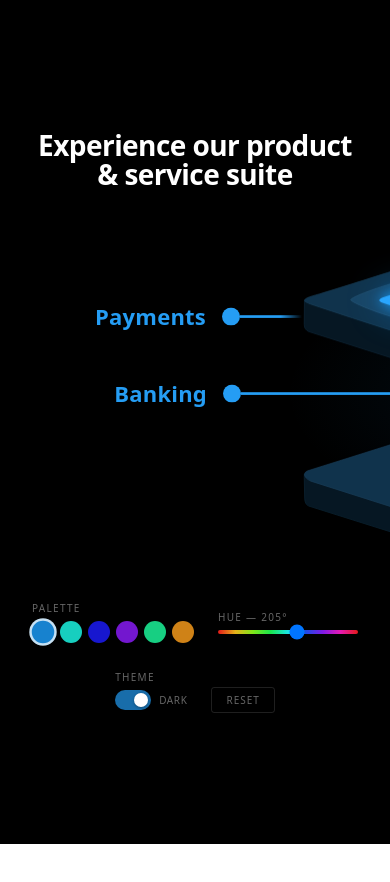
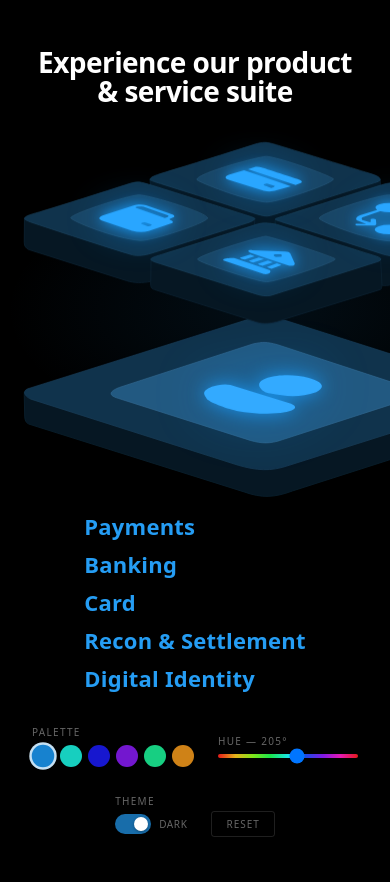
Before and after one commit to michaelwithwings/dt-hero, a React (Vite) app: page / in a window 390 px wide. Shown: the top 882 px of the page. Before the commit the page ends 844 px from the top, so only its background shows below. Built offline with nearby package versions, Linux system fonts and the light colour scheme.

Commit message:
chore: normalize line endings to LF

```diff
--- a/src/components/BottomElement.tsx
+++ b/src/components/BottomElement.tsx
@@ -7,9 +7,10 @@ import type { Colors } from "../theme.ts";
 interface BottomElementProps {
   colors: Colors;
   tileWidth: number;
+  mobile?: boolean;
 }
 
-export default function BottomElement({ colors }: BottomElementProps) {
+export default function BottomElement({ colors, mobile }: BottomElementProps) {
   const [hovered, setHovered] = useState<boolean>(false);
 
   const logoFilter = [
@@ -86,6 +87,7 @@ export default function BottomElement({ colors }: BottomElementProps) {
       </svg>
 
       {/* Label — px anchor from tileData, positioned relative to tile div */}
+      {!mobile && (
         <div
           style={{
             position: "absolute",
@@ -105,6 +107,7 @@ export default function BottomElement({ colors }: BottomElementProps) {
             gradientStops={BOTTOM_TILE.gradientStops}
           />
         </div>
+      )}
     </div>
   );
 }
--- a/src/components/IsometricStage.tsx
+++ b/src/components/IsometricStage.tsx
@@ -2,7 +2,10 @@
 import React, { useState, useEffect } from "react";
 import TopElement from "./TopElement.tsx";
 import BottomElement from "./BottomElement.tsx";
+import { TOP_TILES, BOTTOM_TILE } from "../tileData.ts";
 import type { Colors } from "../theme.ts";
+
+const MOBILE_BREAKPOINT = 600;
 
 interface IsometricStageProps {
   colors: Colors;
@@ -11,6 +14,9 @@ interface IsometricStageProps {
 export default function IsometricStage({ colors }: IsometricStageProps) {
   const [entered, setEntered] = useState<boolean>(false);
   const [floating, setFloating] = useState<boolean>(false);
+  const [mobile, setMobile] = useState<boolean>(
+    () => window.innerWidth < MOBILE_BREAKPOINT,
+  );
 
   useEffect(() => {
     const t1 = setTimeout(() => setEntered(true), 80);
@@ -21,11 +27,17 @@ export default function IsometricStage({ colors }: IsometricStageProps) {
     };
   }, []);
 
+  useEffect(() => {
+    const onResize = () => setMobile(window.innerWidth < MOBILE_BREAKPOINT);
+    window.addEventListener("resize", onResize);
+    return () => window.removeEventListener("resize", onResize);
+  }, []);
+
   // TILE_W: rendered pixel width of each SVG tile element
   // SIDE_W: space on each side for labels (connector 100px + text ~160px + padding)
   const TILE_W = 480;
-  const SIDE_W = 280; // enough for: 100px connector + ~160px text + breathing room
-  const STAGE_W = TILE_W + SIDE_W * 2; // 1040px total
+  const SIDE_W = mobile ? 0 : 280;
+  const STAGE_W = TILE_W + SIDE_W * 2;
   const STAGE_H = 340;
 
   const glowStyle: React.CSSProperties = {
@@ -69,6 +81,7 @@ export default function IsometricStage({ colors }: IsometricStageProps) {
   };
 
   return (
+    <>
       <div
         style={{
           position: "relative",
@@ -90,11 +103,40 @@ export default function IsometricStage({ colors }: IsometricStageProps) {
 
         <div style={glowStyle} />
         <div style={bottomStyle}>
-        <BottomElement colors={colors} tileWidth={TILE_W} />
+          <BottomElement colors={colors} tileWidth={TILE_W} mobile={mobile} />
         </div>
         <div style={topStyle}>
-        <TopElement colors={colors} tileWidth={TILE_W} />
+          <TopElement colors={colors} tileWidth={TILE_W} mobile={mobile} />
         </div>
       </div>
+
+      {mobile && (
+        <ul
+          style={{
+            listStyle: "none",
+            margin: "24px 0 0",
+            padding: 0,
+            display: "flex",
+            flexDirection: "column",
+            gap: "8px",
+          }}
+        >
+          {[...TOP_TILES, BOTTOM_TILE].map(({ id, label }) => (
+            <li
+              key={id}
+              style={{
+                fontFamily: "system-ui, -apple-system, sans-serif",
+                fontWeight: 700,
+                fontSize: "22px",
+                color: colors.label,
+                letterSpacing: "0.01em",
+              }}
+            >
+              {label}
+            </li>
+          ))}
+        </ul>
+      )}
+    </>
   );
 }
--- a/src/components/TopElement.tsx
+++ b/src/components/TopElement.tsx
@@ -7,9 +7,10 @@ import type { Colors } from "../theme.ts";
 interface TopElementProps {
   colors: Colors;
   tileWidth: number;
+  mobile?: boolean;
 }
 
-export default function TopElement({ colors }: TopElementProps) {
+export default function TopElement({ colors, mobile }: TopElementProps) {
   const [hoveredTile, setHoveredTile] = useState<string | null>(null);
 
   const iconFilter = [
@@ -150,7 +151,7 @@ export default function TopElement({ colors }: TopElementProps) {
       </svg>
 
       {/* Label overlays — px anchors from tileData, positioned relative to tile div */}
-      {TOP_TILES.map(
+      {!mobile && TOP_TILES.map(
         ({ id, lx, ly, label, side, lineWidth, gradientStops }) => (
           <div
             key={id}
```
Lines whose indentation alone changed are shown as unchanged.
